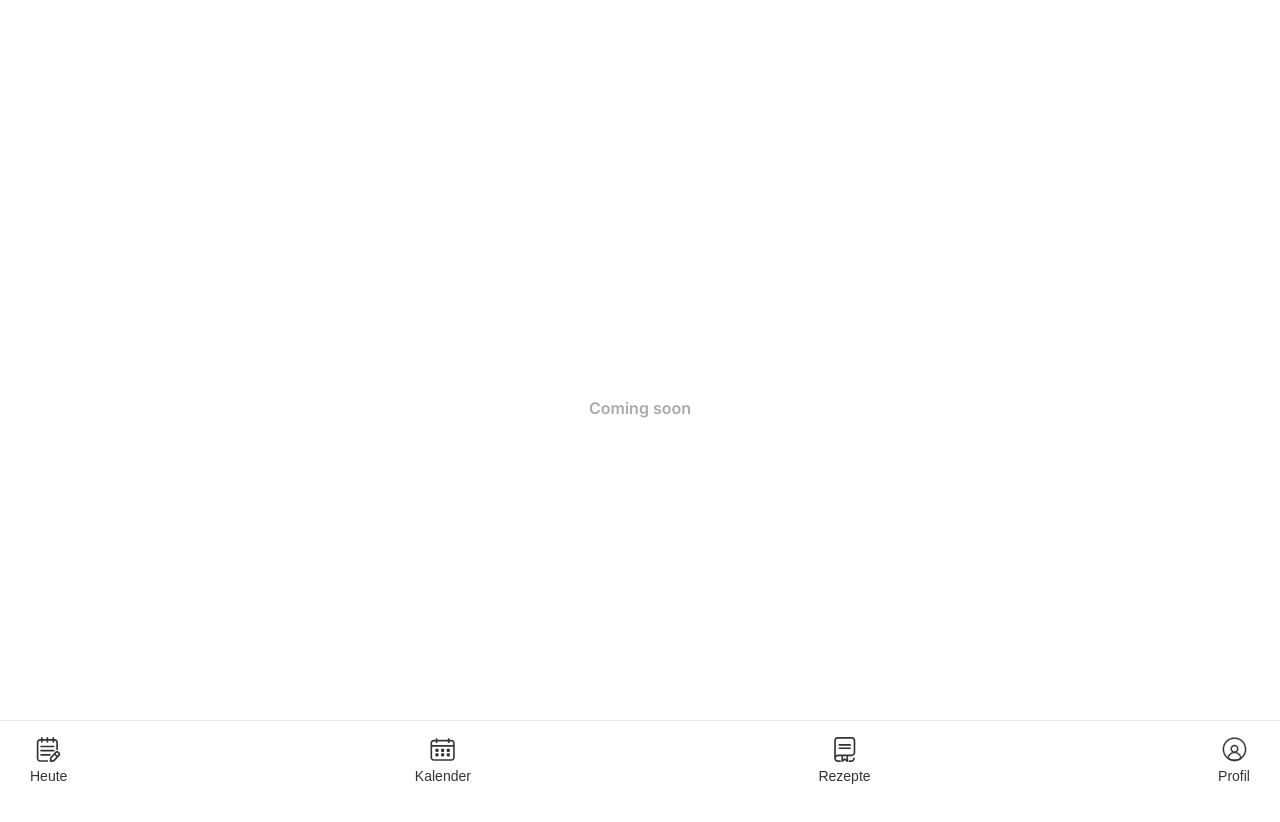
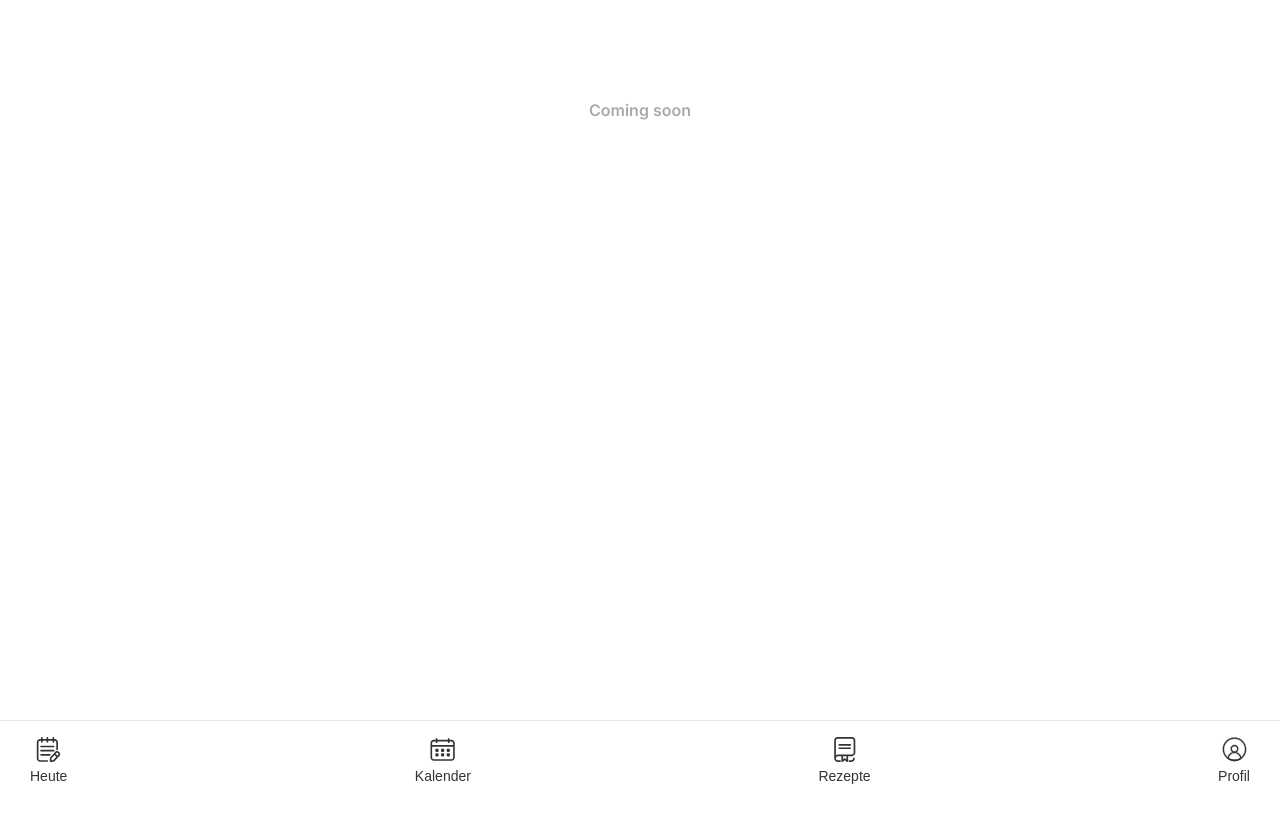
Before and after one commit to ingbeck/TrackMyMeal, a React (Vite) app in the folder frontend/: page /recipes in a window 1280 px wide. Shown: the top 822 px of the page. After the commit the page ends 800 px from the top, so only its background shows below. Built offline with nearby package versions, Linux system fonts and the light colour scheme; no server answers; the HTML template or start-up script is replaced by a standard one.

Commit message:
fix scrolling problem on homescreen

```diff
--- a/frontend/src/pages/HomeScreen.css
+++ b/frontend/src/pages/HomeScreen.css
@@ -1,9 +1,8 @@
 .homescreen{
-    padding: 32px 24px 24px 24px;
+    padding: 32px 24px 48px 24px;
     display: flex;
     flex-direction: column;
     gap: 32px;
-    height: 77vh;
 }
 
 .homescreen h1{
@@ -127,7 +126,8 @@
     flex-direction: column;
     justify-content: center;
     align-items: center;
-    flex: 1 0 0;color: #AAA;
+    flex: 1;
+    color: #AAA;
     text-align: center;
     font-size: 16px;
     font-style: normal;
```
